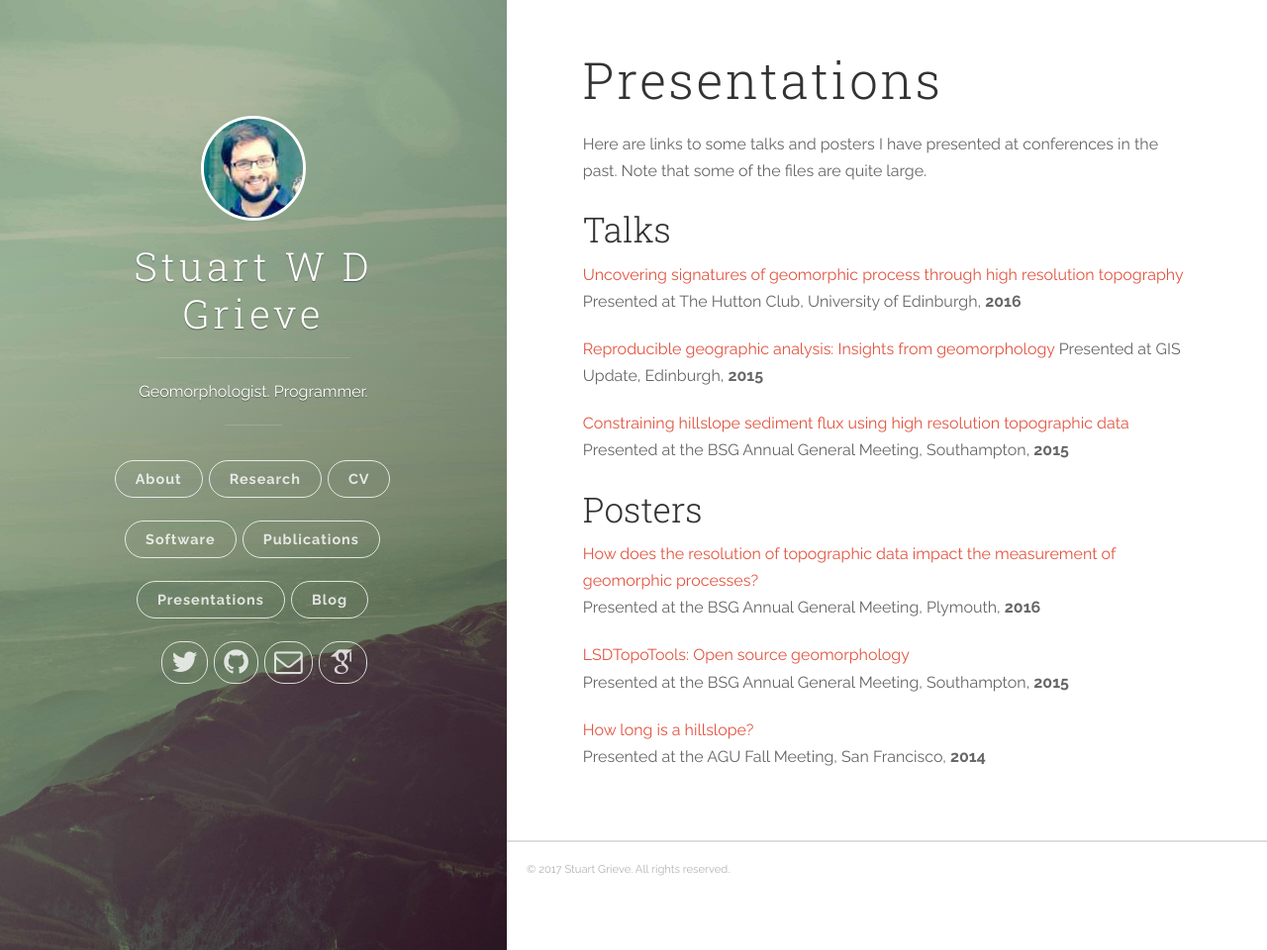
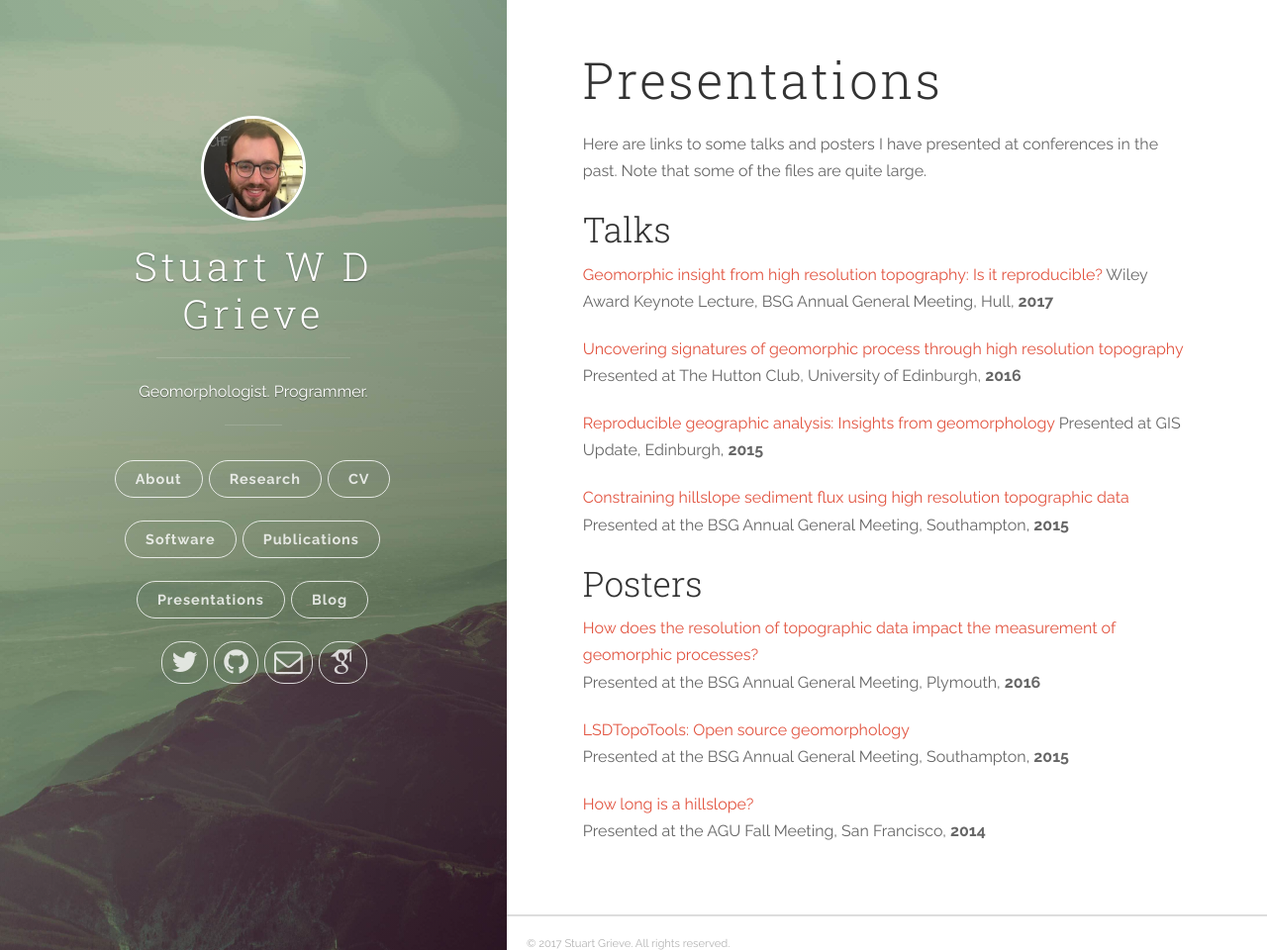
Before and after one commit to sgrieve/sgrieve.github.io, a Jekyll site: the page built from presentations.md, in a window 1280 px wide and 960 px high. Shown: the whole window at 99% size. Built offline with Jekyll 4.4.1, drawn with Linux system fonts in a browser that asks for light colours; nearby versions of some CDN libraries; some web fonts are replaced.

Commit message:
adding new presentation and updating my photo

```diff
--- a/presentations.md
+++ b/presentations.md
@@ -8,6 +8,9 @@ Here are links to some talks and posters I have presented at conferences in the
 
 Talks
 ---
+
+[Geomorphic insight from high resolution topography: Is it reproducible?](https://sgrieve.github.io/presentations/bsg_2017.pdf)
+Wiley Award Keynote Lecture, BSG Annual General Meeting, Hull, **2017**
 
 [Uncovering signatures of geomorphic process through high resolution topography](http://www.geos.ed.ac.uk/~gisteac/eeo-agi/2016-17/4_grieve/)
 Presented at The Hutton Club, University of Edinburgh, **2016**
```
Also changed, not shown: images/face.jpg.
